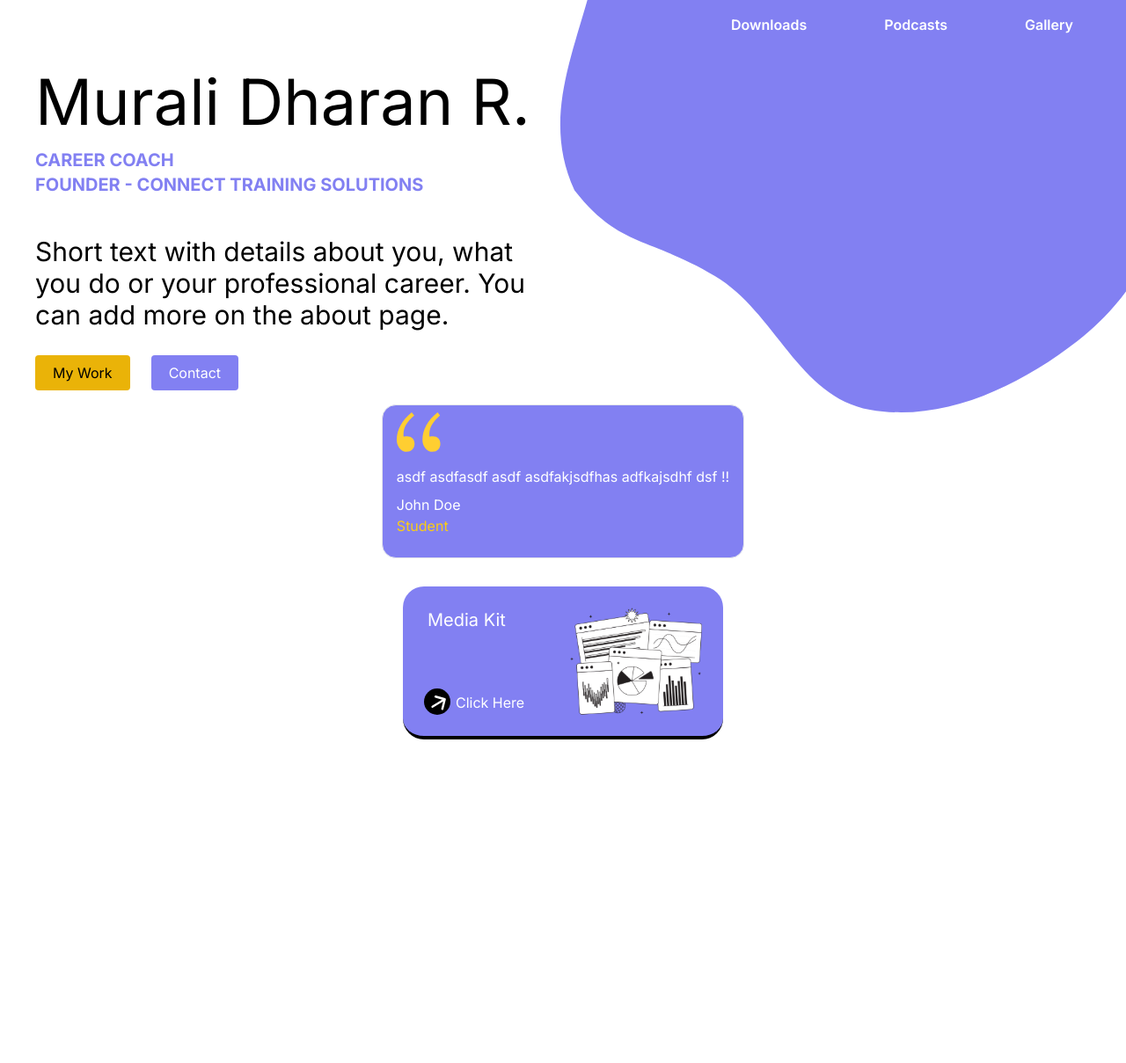
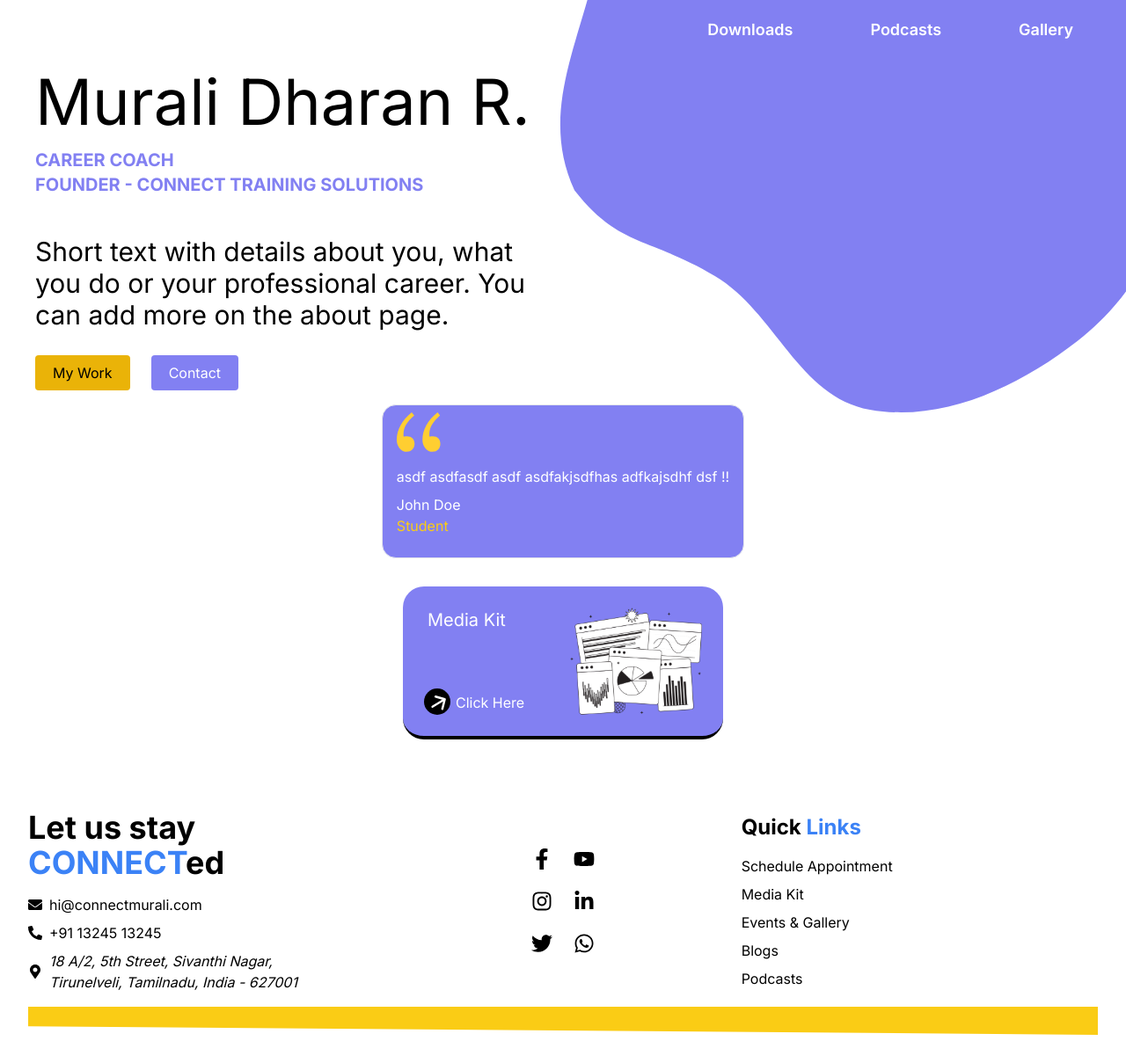
Before and after one commit to vimal-vs/murali-portfolio-frontend, a Next.js app: page / in a window 1280 px wide. Shown: the whole page at 88% size. Before the commit the page ends 857 px from the top, so only its background shows below. Built offline with nearby package versions, Linux system fonts and the light colour scheme.

Commit message:
layout changes

```diff
--- a/src/app/layout.js
+++ b/src/app/layout.js
@@ -1,7 +1,8 @@
 import { Inter } from "next/font/google";
 import "./globals.css";
-import NavBar from "@/layouts/NavBar";
 import { cn } from '@/utils/cn'
+import Header from "@/layouts/Header";
+import Footer from "@/layouts/Footer";
 
 const inter = Inter({ subsets: ["latin"] });
 
@@ -14,10 +15,11 @@ export default function RootLayout({ children }) {
   return (
     <html lang="en">
       <body className={cn(inter.className, "flex flex-col w-full min-h-screen")}>
-        <NavBar />
+        <Header />
         <div>
           {children}
         </div>
+        <Footer />
       </body>
     </html>
   );
--- /dev/null
+++ b/src/layouts/Footer.jsx
@@ -0,0 +1,69 @@
+"use client";
+
+import { FaFacebookF, FaYoutube, FaInstagram, FaLinkedinIn, FaTwitter, FaWhatsapp, FaEnvelope, FaPhoneAlt, FaMapMarkerAlt } from 'react-icons/fa';
+import { motion } from 'framer-motion';
+
+export default function Footer() {
+    return (
+        <footer className="bg-white text-black p-8 mt-8">
+            <div className="container mx-auto flex flex-col lg:flex-row justify-between items-center">
+                <motion.div
+                    className="flex-1"
+                    initial={{ opacity: 0, y: 50 }}
+                    animate={{ opacity: 1, y: 0 }}
+                    transition={{ duration: 0.5 }}
+                >
+                    <h2 className="text-4xl font-bold">Let us stay <span className="text-blue-500">CONNECT</span>ed</h2>
+                    <div className="mt-4 space-y-2">
+                        <div className="flex items-center">
+                            <FaEnvelope className="mr-2" />
+                            <a href="mailto:hi@connectmurali.com">hi@connectmurali.com</a>
+                        </div>
+                        <div className="flex items-center">
+                            <FaPhoneAlt className="mr-2" />
+                            <span>+91 13245 13245</span>
+                        </div>
+                        <div className="flex items-center">
+                            <FaMapMarkerAlt className="mr-2" />
+                            <address>
+                                18 A/2, 5th Street, Sivanthi Nagar,<br />
+                                Tirunelveli, Tamilnadu, India - 627001
+                            </address>
+                        </div>
+                    </div>
+                </motion.div>
+                <motion.div
+                    className="flex-1 flex justify-center mt-8 lg:mt-0"
+                    initial={{ opacity: 0, y: 50 }}
+                    animate={{ opacity: 1, y: 0 }}
+                    transition={{ duration: 0.5, delay: 0.2 }}
+                >
+                    <div className="grid grid-cols-2 justify-center items-center gap-6">
+                        <a href="#" className="text-2xl"><FaFacebookF /></a>
+                        <a href="#" className="text-2xl"><FaYoutube /></a>
+                        <a href="#" className="text-2xl"><FaInstagram /></a>
+                        <a href="#" className="text-2xl"><FaLinkedinIn /></a>
+                        <a href="#" className="text-2xl"><FaTwitter /></a>
+                        <a href="#" className="text-2xl"><FaWhatsapp /></a>
+                    </div>
+                </motion.div>
+                <motion.div
+                    className="flex-1 mt-8 lg:mt-0"
+                    initial={{ opacity: 0, y: 50 }}
+                    animate={{ opacity: 1, y: 0 }}
+                    transition={{ duration: 0.5, delay: 0.4 }}
+                >
+                    <h3 className="text-2xl font-bold">Quick <span className="text-blue-500">Links</span></h3>
+                    <ul className="mt-4 space-y-2">
+                        <li><a href="#">Schedule Appointment</a></li>
+                        <li><a href="#">Media Kit</a></li>
+                        <li><a href="#">Events & Gallery</a></li>
+                        <li><a href="#">Blogs</a></li>
+                        <li><a href="#">Podcasts</a></li>
+                    </ul>
+                </motion.div>
+            </div>
+            <div className="bg-yellow-400 h-8 mt-4" style={{ clipPath: 'polygon(0 0, 100% 0, 100% 100%, 0 70%)' }}></div>
+        </footer>
+    );
+}
--- /dev/null
+++ b/src/layouts/Header.jsx
@@ -0,0 +1,51 @@
+"use client";
+import { useState, useEffect } from "react";
+import Link from "next/link";
+import { motion } from "framer-motion";
+import { useRouter } from "next/navigation";
+
+export default function Header() {
+
+  const router = useRouter();
+  const [isScrolled, setIsScrolled] = useState(false);
+
+  useEffect(() => {
+    const handleScroll = () => {
+      if (window.scrollY > 150) {
+        setIsScrolled(true);
+      } else {
+        setIsScrolled(false);
+      }
+    };
+
+    window.addEventListener("scroll", handleScroll);
+    return () => {
+      window.removeEventListener("scroll", handleScroll);
+    };
+  }, []);
+
+  const navItems = [
+    { href: "/", label: "Downloads" },
+    { href: "/podcasts", label: "Podcasts" },
+    { href: "/gallery", label: "Gallery" }
+  ];
+  return (
+    <nav className={`flex justify-between items-center pr-8 z-10 w-full fixed transition-all duration-300 ${isScrolled ? 'bg-white text-black shadow-md' : 'bg-transparent text-white pt-1'}`}>
+      <motion.h1
+        className="text-2xl font-medium px-7"
+        initial={{ opacity: 0, x: -100 }}
+        animate={{ opacity: 1, x: 0 }}
+        transition={{ duration: 0.5 }}
+      >
+        {isScrolled && "Murali Dharan R"}
+      </motion.h1>
+      <div className="flex gap-8 font-semibold">
+        {navItems.map(item => (
+          <Link key={item.href} href={item.href} className={`px-7 py-4 text-lg ${isScrolled ? "hover:text-purple" : "hover:text-yellow"} ${router.pathname === item.href ? 'text-yellow' : ''}`}>
+            {item.label}
+          </Link>
+        ))}
+      </div>
+    </nav>
+  );
+}
--- a/src/layouts/NavBar.jsx
+++ /dev/null
@@ -1,11 +0,0 @@
-import Link from "next/link";
-
-export default function NavBar() {
-  return (
-    <nav className="flex gap-8 pr-8 z-10 w-full bg-transparent justify-end fixed text-white font-semibold" >
-      <Link href={"/"} className="px-7 py-4">Downloads</Link>
-      <Link href={"/"} className="px-7 py-4">Podcasts</Link>
-      <Link href={"/"} className="px-7 py-4">Gallery</Link>
-    </nav>
-  )
-}
```
